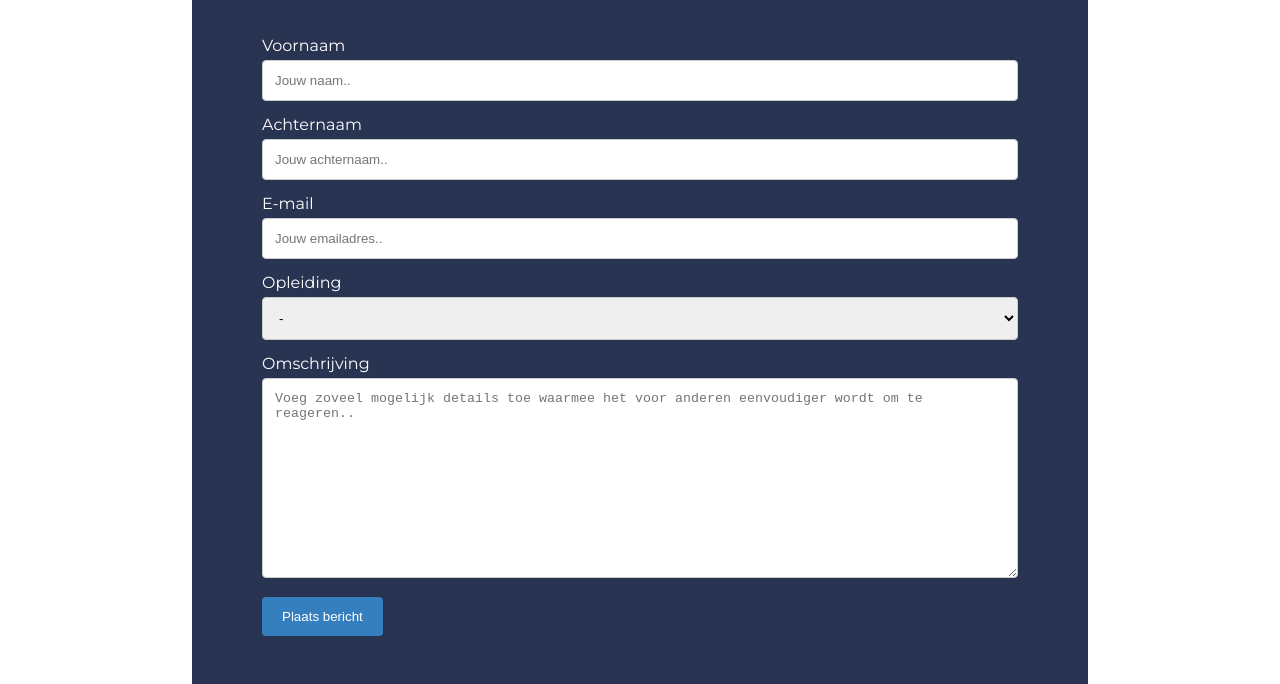
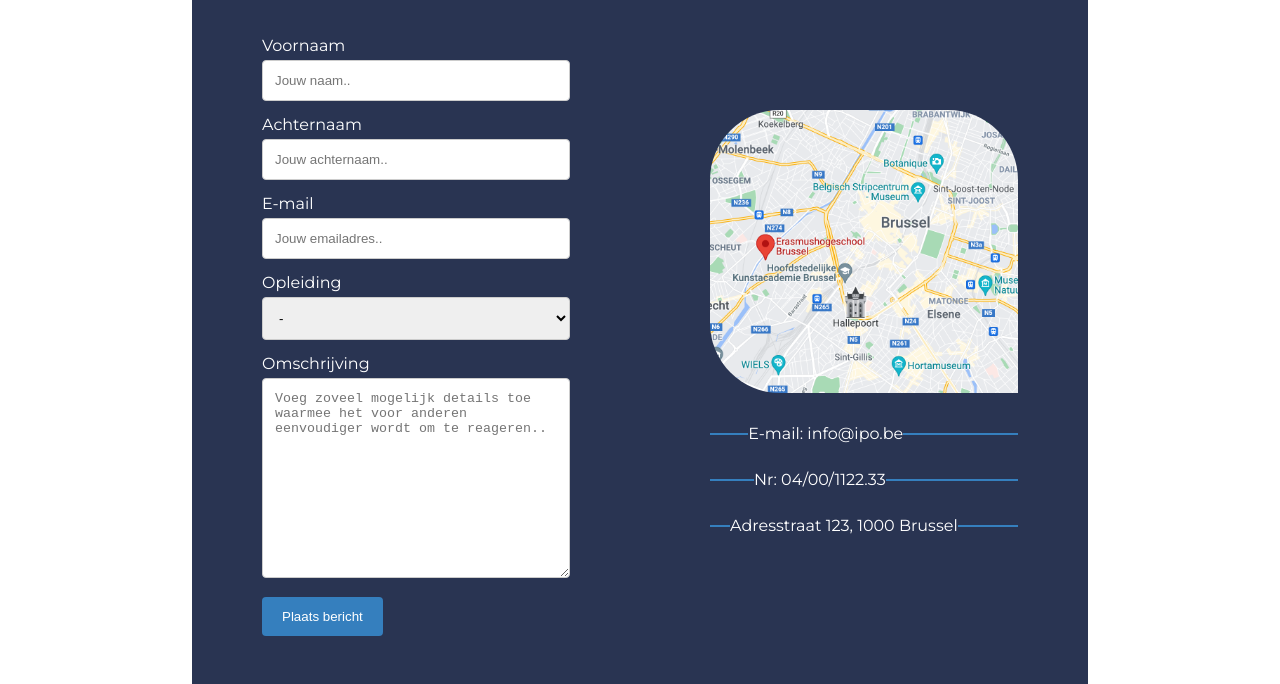
Before and after one commit to EHB-MCT/full-projects-i-gezondheid4, a plain HTML site: page Contact.html in a window 1280 px wide. Shown: the part 102-786 px from the top of the page. Drawn offline with Linux system fonts and the light colour scheme.

Commit message:
contact page changed and responsive jules

```diff
--- a/Contact.html
+++ b/Contact.html
@@ -100,6 +100,7 @@
         <!-- Hier kan je beginnen met content te plaatsen  -->
         <div class="empty"></div>
         <div class="containerContact">
+            <div class="form">
                 <form action="action_page.php">
 
                     <label for="fname">Voornaam</label>
@@ -133,6 +134,17 @@
                     <input type="submit" value="Plaats bericht">
 
                 </form>
+            </div>
+            <div class="info">
+
+                <div class="map">
+                    <img src="images/maps.png">
+                </div>
+                <h2>E-mail: info@ipo.be</h2>
+                <h2>Nr: 04/00/1122.33</h2>
+                <h2>Adresstraat 123, 1000 Brussel</h2>
+
+            </div>
         </div>
 
 
--- a/css/style.css
+++ b/css/style.css
@@ -27,6 +27,7 @@ p {
     width: 0%;
     height: 0%;
 }
+
 
 .logo {
     width: 100px;
@@ -142,6 +143,7 @@ p {
     width: 30px;
 }
 
+/* End Navigation */
 /*Body*/
 .p {
     font-family: 'Montserrat', sans-serif;
@@ -161,6 +163,8 @@ p {
 .centerImage img {
     width: 100%;
 }
+
+/* bubbles Homepage */
 
 .bubbles {
     flex: 1;
@@ -185,6 +189,9 @@ p {
 
 }
 
+/* end bubbles Homepage */
+
+/* latest news */
 .news {
     flex: 1;
 
@@ -207,8 +214,9 @@ p {
     margin: 10px;
 }
 
+/* end latest news */
 
-
+/* Events */
 .event {
     flex: 1;
 }
@@ -222,9 +230,15 @@ p {
     background-color: #357fbe;
     margin: 10px;
     color: white;
-    border-radius: 15px 15px 0px 15px
+    border-radius: 15px 15px 0px 15px;
+
 }
 
+.ev p {
+    padding-left: 10px;
+}
+
+/*end Events */
 /* code for line before and after text from https://www.geeksforgeeks.org/how-to-make-horizontal-line-with-words-in-the-middle-using-css/*/
 h2 {
     display: flex;
@@ -252,6 +266,7 @@ h2:after {
     margin-left: auto;
     margin-right: auto;
     width: 50%;
+
 }
 
 /*contact page from https://www.w3schools.com/howto/howto_css_contact_form.asp/*
@@ -432,9 +447,26 @@ input[type=submit]:hover {
 
 
 /*contact page */
-.containerContact {
+
+
+.form {
+
     padding: 70px;
 }
+
+.info {
+
+    padding: 70px;
+}
+
+.map img {
+    width: 100%;
+    border-radius: 70px 70px 0px 70px;
+
+}
+
+/* end contact page */
+
 
 @media (min-width: 600px) {
 
@@ -490,7 +522,7 @@ input[type=submit]:hover {
         padding: 8px;
         padding-top: 20px;
         text-decoration: none;
-        font-size: 10px;
+        font-size: 14px;
 
     }
 
@@ -580,6 +612,27 @@ input[type=submit]:hover {
         margin-top: 50px;
     }
 
+    .containerContact {
+        align-items: center;
+        display: flex;
+
+    }
+
+    .form {
+        flex: 1;
+
+    }
+
+    .info {
+        flex: 1;
+
+    }
+
+    .map img {
+        width: 100%;
+    }
+
+    /* end contact page */
 }
 
 
```
Also changed, not shown: index.html (+3 -9 lines), images/maps.png (added). Lines whose indentation alone changed are shown as unchanged.
